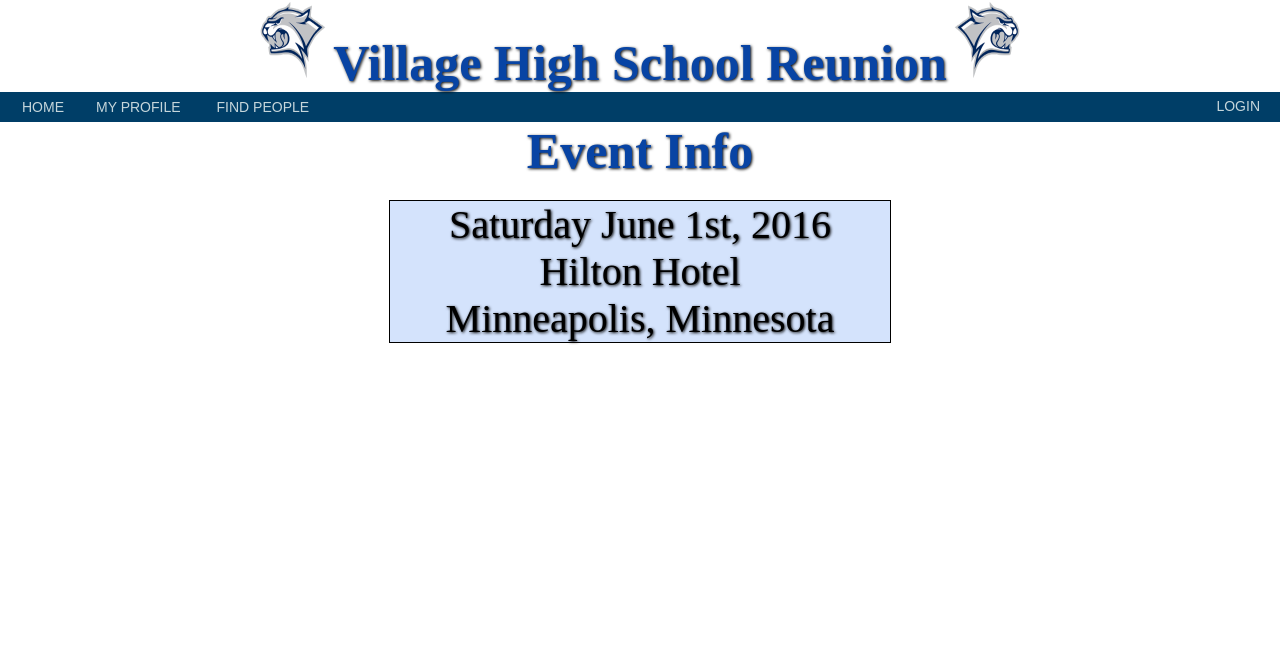
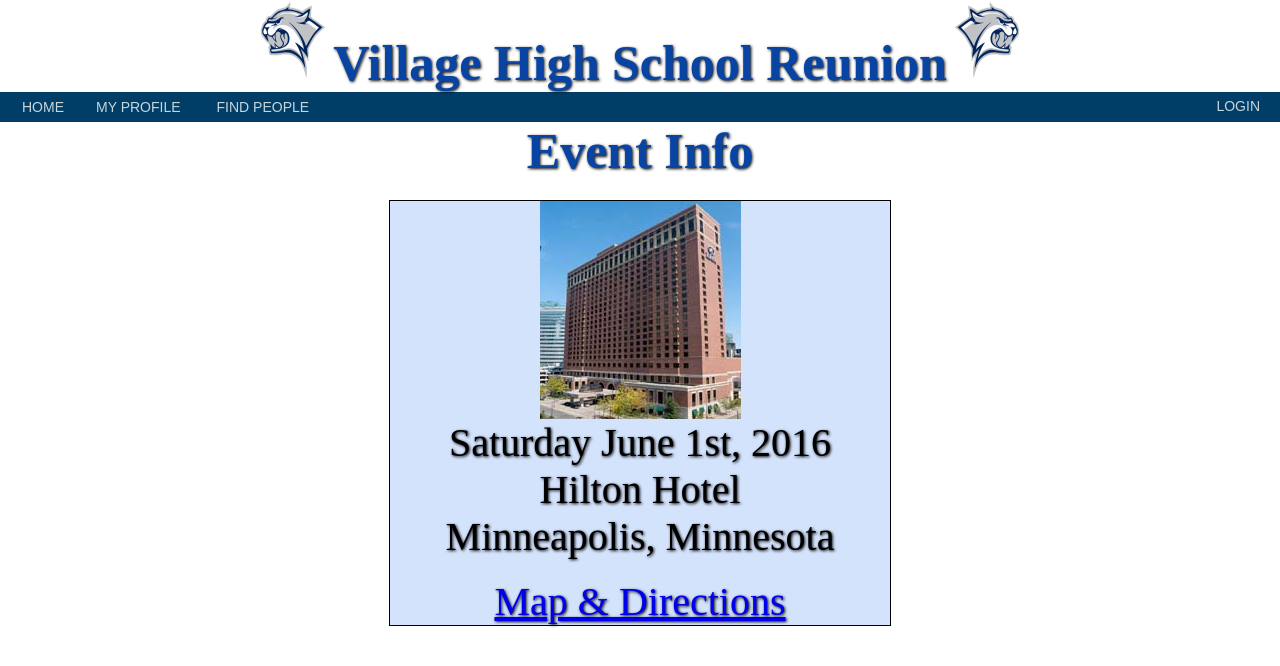
Before and after one commit to Ilovitt19/ICS-499-Project, a PHP site: page /index.php in a window 1280 px wide. Shown: the top 666 px of the page. Run offline with PHP 8.4, Linux system fonts and the light colour scheme.

Commit message:
Small Event Info improvement

```diff
--- a/src/output_fns.php
+++ b/src/output_fns.php
@@ -53,7 +53,10 @@ function do_html_header($title = '',$section = '')
 function show_event_info() {
 ?>
   <div id="info">
-    <p>Saturday June 1st, 2016<br>Hilton Hotel<br>Minneapolis, Minnesota</p>
+    <img src="images/Hilton.jpg">
+    <p>Saturday June 1st, 2016<br>Hilton Hotel<br>Minneapolis, Minnesota</p><br>
+    <p><a href="https://www.google.com/maps/place/Hilton+Minneapolis/@44.9725457,-93.27
+    50422,17z/data=!3m1!4b1!4m2!3m1!1s0x52b3329636a6b7f5:0x4f9e989c1a078a2" target="_blank">Map & Directions</a></p>
   </div>
   <?php
 }
```
Also changed, not shown: src/images/Hilton.jpg (added).
